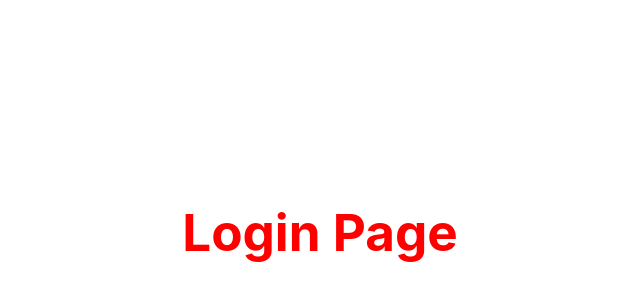
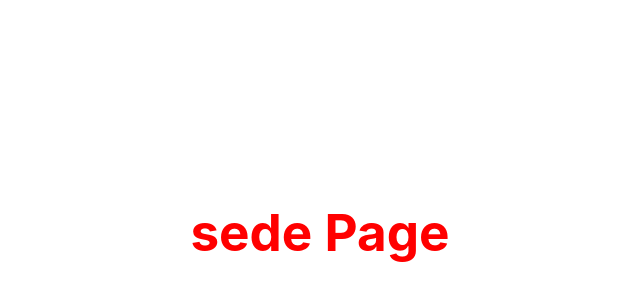
Before and after one commit to manojkumarg7/m-v-project, a React (Vite) app: page /m-v-project/ in a window 1280 px wide. Shown: the part 168-468 px from the top of the page, without its empty margins (320-960 px from the left). Built offline with nearby package versions, Linux system fonts and the light colour scheme.

Commit message:
first commit sede page

```diff
--- a/src/pages/Login/LoginPage.tsx
+++ b/src/pages/Login/LoginPage.tsx
@@ -4,7 +4,7 @@ import LoginStyles from "./LoginStyles";
 const LoginPage = () => {
   return (
     <LoginStyles>
-      <h1>Login Page</h1>
+      <h1>sede Page</h1>
     </LoginStyles>
   );
 };
```
